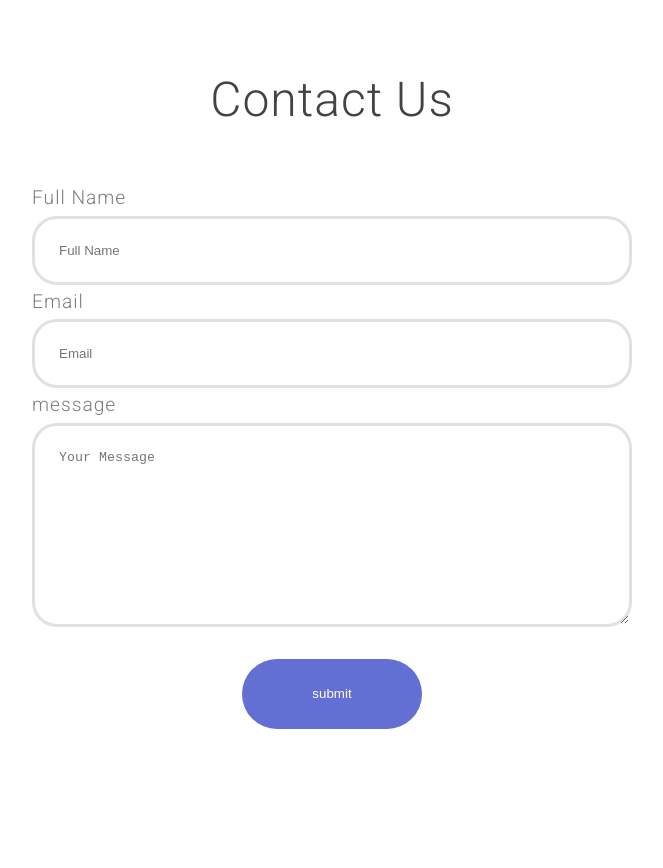
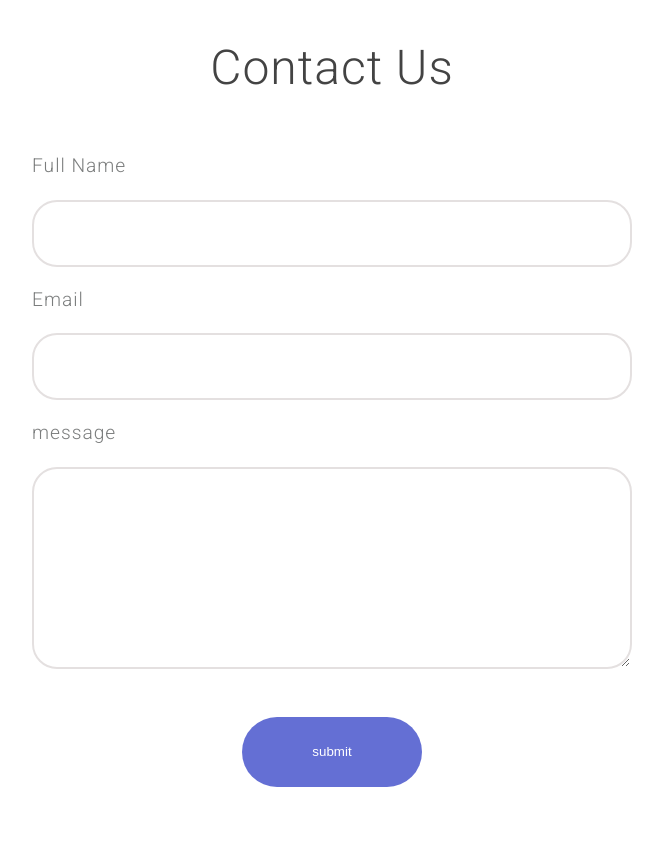
Before and after one commit to amabirbd/demo-landing-page, a plain HTML site: page index.html in a window 1280 px wide. Shown: the part 3392-4260 px from the top of the page, without its empty margins (308-971 px from the left). Drawn offline with Linux system fonts and the light colour scheme.

Commit message:
fix: some fix

```diff
--- a/index.html
+++ b/index.html
@@ -155,11 +155,11 @@
             <h2 class="contact-title" id="contact-us">Contact Us</h2>
             <form action="" class="contact-form">
                 <label for="fullname">Full Name</label>
-                <input type="text" name="fullname"  id="fullname" placeholder="Full Name" class="fullname">
+                <input type="text" name="fullname"  id="fullname"  class="fullname">
                 <label for="email">Email</label>
-                <input type="email" name="email"  id="email" placeholder="Email" class="email">
+                <input type="email" name="email"  id="email"  class="email">
                 <label for="message">message</label>
-                <textarea name="message" id="message" cols="30" rows="10" class="message" placeholder="Your Message"></textarea>
+                <textarea name="message" id="message" cols="30" rows="10" class="message" ></textarea>
                 <!-- <button class="submit-button" type="submit">Submit</button> -->
                 <div class="input-btn">
                     <input type="submit" value="submit" class="submit-button">
--- a/styles.css
+++ b/styles.css
@@ -39,9 +39,11 @@ li {
 
 /* mobile design */
 
-.container {
+/* .container {
     width: 100%;
-}
+    margin: auto;
+} */
+
 .hero {
     display: flex;
     flex-direction: column;
@@ -266,7 +268,7 @@ li {
     flex-direction: column;
     align-items: center;
 
-    padding: 8rem 1rem ;
+    padding: 6rem 1rem ;
     margin: 1rem;
 }
 
@@ -288,19 +290,22 @@ li {
 
 .fullname {
     padding: 1.5rem;
-    border: 3px solid rgb(228, 224, 224);
+    margin: 1rem 0;
+    border: 2px solid rgb(228, 224, 224);
     border-radius: 25px;
 }
 
 .email {
     padding: 1.5rem;
-    border: 3px solid rgb(228, 224, 224);
+    margin: 1rem 0;
+    border: 2px solid rgb(228, 224, 224);
     border-radius: 25px;
 }
 
 .message {
     padding: 1.5rem;
-    border: 3px solid rgb(228, 224, 224);
+    margin: 1rem 0;
+    border: 2px solid rgb(228, 224, 224);
     border-radius: 25px;
 }
 
```
